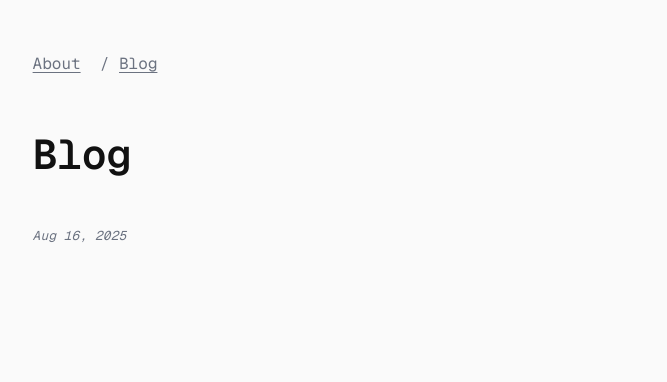
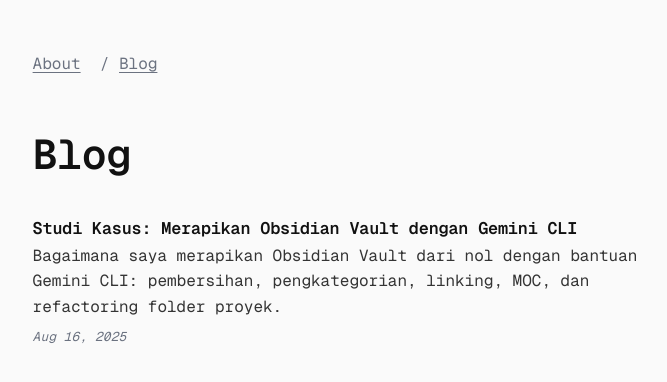
Before and after one commit to dayatnhbtc/dayatnhbtc.github.io, an Astro site: page /blog in a window 1280 px wide. Shown: the whole page, without its empty margins (281-948 px from the left). Built offline with nearby package versions, Linux system fonts and the light colour scheme; Astro itself is replaced by a stand-in of ours.

Commit message:
fix: add title to new post frontmatter

```diff
--- a/src/content/posts/Studi Kasus - Merapikan Obsidian Vault dengan Gemini CLI.md
+++ b/src/content/posts/Studi Kasus - Merapikan Obsidian Vault dengan Gemini CLI.md
@@ -1,4 +1,6 @@
 ---
+title: "Studi Kasus: Merapikan Obsidian Vault dengan Gemini CLI"
+description: "Bagaimana saya merapikan Obsidian Vault dari nol dengan bantuan Gemini CLI: pembersihan, pengkategorian, linking, MOC, dan refactoring folder proyek."
 tags: blog, obsidian, gemini, pkm
 date: 2025-08-16
 ---
```
